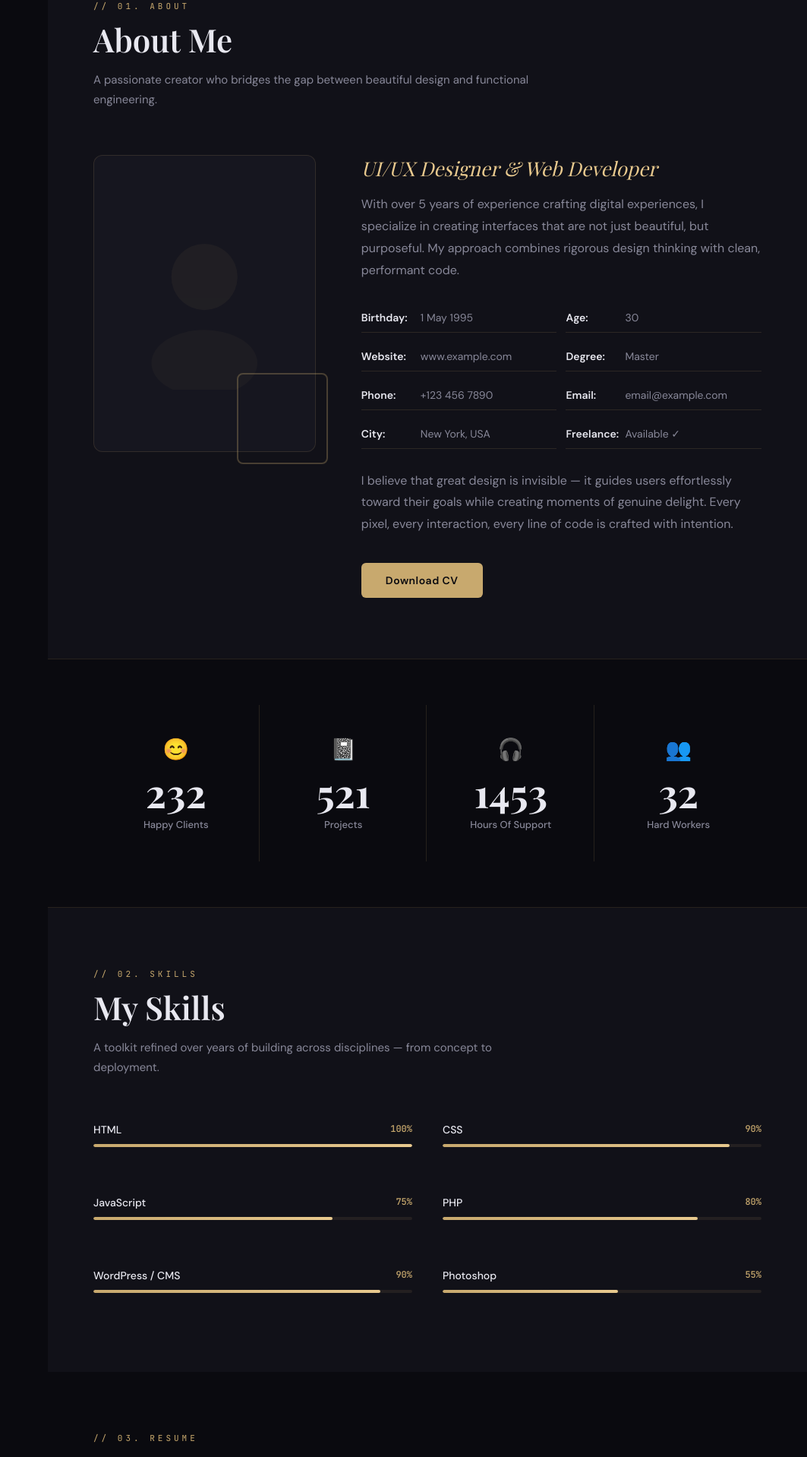
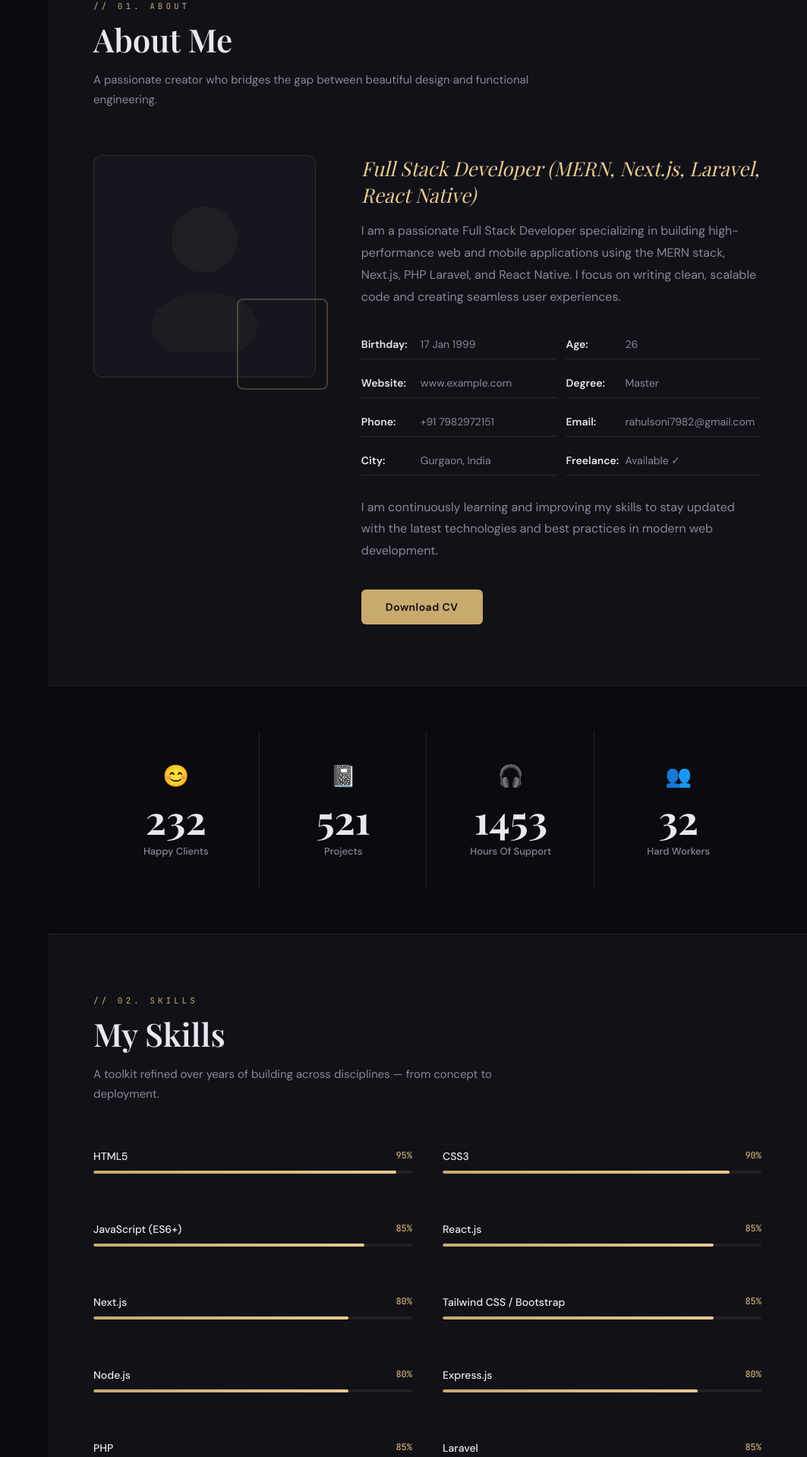
Before and after one commit to Rahul4863/rahulportfolio, a React (Vite) app: page / in a window 1280 px wide. Shown: the part 879-2797 px from the top of the page at 76% size, without its empty margins (217-1280 px from the left). Built offline with nearby package versions, Linux system fonts and the light colour scheme; a web font is replaced by a local one.

Commit message:
some changes inthem

```diff
--- a/src/components/About.jsx
+++ b/src/components/About.jsx
@@ -5,7 +5,8 @@ export default function About() {
         <div className="section-label">// 01. about</div>
         <h2 className="section-title">About Me</h2>
         <p className="section-desc">
-          A passionate creator who bridges the gap between beautiful design and functional engineering.
+          A passionate creator who bridges the gap between beautiful design and
+          functional engineering.
         </p>
       </div>
 
@@ -13,9 +14,20 @@ export default function About() {
         {/* Image */}
         <div className="about-img-wrap">
           <div className="about-img">
-            <svg viewBox="0 0 200 260" fill="none" xmlns="http://www.w3.org/2000/svg">
+            <svg
+              viewBox="0 0 200 260"
+              fill="none"
+              xmlns="http://www.w3.org/2000/svg"
+            >
               <circle cx="100" cy="90" r="50" fill="#c8a96e" opacity="0.3" />
-              <ellipse cx="100" cy="220" rx="80" ry="50" fill="#c8a96e" opacity="0.2" />
+              <ellipse
+                cx="100"
+                cy="220"
+                rx="80"
+                ry="50"
+                fill="#c8a96e"
+                opacity="0.2"
+              />
             </svg>
           </div>
           <div className="about-img-accent" />
@@ -23,33 +35,53 @@ export default function About() {
 
         {/* Content */}
         <div>
-          <div className="about-subtitle">UI/UX Designer & Web Developer</div>
+          <div className="about-subtitle">
+            {" "}
+            Full Stack Developer (MERN, Next.js, Laravel, React Native)
+          </div>
           <p className="about-bio">
-            With over 5 years of experience crafting digital experiences, I specialize in creating
-            interfaces that are not just beautiful, but purposeful. My approach combines rigorous
-            design thinking with clean, performant code.
+            I am a passionate Full Stack Developer specializing in building
+            high-performance web and mobile applications using the MERN stack,
+            Next.js, PHP Laravel, and React Native. I focus on writing clean,
+            scalable code and creating seamless user experiences.
           </p>
 
           <div className="about-details">
-            <div className="detail-item"><strong>Birthday:</strong> 1 May 1995</div>
-            <div className="detail-item"><strong>Age:</strong> 30</div>
-            <div className="detail-item"><strong>Website:</strong> www.example.com</div>
-            <div className="detail-item"><strong>Degree:</strong> Master</div>
-            <div className="detail-item"><strong>Phone:</strong> +123 456 7890</div>
-            <div className="detail-item"><strong>Email:</strong> email@example.com</div>
-            <div className="detail-item"><strong>City:</strong> New York, USA</div>
-            <div className="detail-item"><strong>Freelance:</strong> Available ✓</div>
+            <div className="detail-item">
+              <strong>Birthday:</strong> 17 Jan 1999
+            </div>
+            <div className="detail-item">
+              <strong>Age:</strong> 26
+            </div>
+            <div className="detail-item">
+              <strong>Website:</strong> www.example.com
+            </div>
+            <div className="detail-item">
+              <strong>Degree:</strong> Master
+            </div>
+            <div className="detail-item">
+              <strong>Phone:</strong> +91 7982972151
+            </div>
+            <div className="detail-item">
+              <strong>Email:</strong> rahulsoni7982@gmail.com
+            </div>
+            <div className="detail-item">
+              <strong>City:</strong> Gurgaon, India
+            </div>
+            <div className="detail-item">
+              <strong>Freelance:</strong> Available ✓
+            </div>
           </div>
-
           <p className="about-bio">
-            I believe that great design is invisible — it guides users effortlessly toward their
-            goals while creating moments of genuine delight. Every pixel, every interaction, every
-            line of code is crafted with intention.
+            I am continuously learning and improving my skills to stay updated
+            with the latest technologies and best practices in modern web
+            development.
           </p>
-
-          <button className="btn-primary" style={{ marginTop: 8 }}>
-            Download CV
-          </button>
+          <a href="rahul_soni.pdf" target="_blank">
+            <button className="btn-primary" style={{ marginTop: 8 }}>
+              Download CV
+            </button>
+          </a>
         </div>
       </div>
     </section>
--- a/src/components/Hero.jsx
+++ b/src/components/Hero.jsx
@@ -35,11 +35,13 @@ export default function Hero({ scrollTo }) {
       <div className="hero-content">
         <div className="hero-greeting">// Think. Code. Repeat.</div>
         <h1 className="hero-name">
-          Alex <span>Smith</span>
+          Rahul <span>Soni</span>
         </h1>
         <div className="hero-typed">
           I'm a&nbsp;
-          <TypedText words={["Designer", "Developer", "Freelancer", "Photographer"]} />
+      <TypedText words={[
+  "Full Stack Developer",
+  "MERN & Next.js Developer","PHP Laravel Developer","React Native App Developer"]} />
         </div>
         <div className="hero-cta">
           <button className="btn-primary" onClick={() => scrollTo("portfolio")}>
--- a/src/components/Services.jsx
+++ b/src/components/Services.jsx
@@ -1,3 +1,4 @@
+
 import { useState } from "react";
 import { SERVICES } from "../data/constants";
 import ServicesModal from "./Servicesmodal";
--- a/src/components/Sidebar.jsx
+++ b/src/components/Sidebar.jsx
@@ -1,27 +1,45 @@
-import { NAV_ITEMS } from "../data/constants";
+import { NAV_ITEMS, socials } from "../data/constants";
 
-export default function Sidebar({ activeSection, sidebarOpen, setSidebarOpen, scrollTo }) {
+export default function Sidebar({
+  activeSection,
+  sidebarOpen,
+  setSidebarOpen,
+  scrollTo,
+}) {
   return (
     <>
-      <button className="sidebar-toggle" onClick={() => setSidebarOpen((o) => !o)}>
+      <button
+        className="sidebar-toggle"
+        onClick={() => setSidebarOpen((o) => !o)}
+      >
         {sidebarOpen ? "✕" : "☰"}
       </button>
-
       <aside className={`sidebar${sidebarOpen ? " open" : ""}`}>
         <div className="profile-img">
-          <svg viewBox="0 0 100 100" fill="none" xmlns="http://www.w3.org/2000/svg">
+          <svg
+            viewBox="0 0 100 100"
+            fill="none"
+            xmlns="http://www.w3.org/2000/svg"
+          >
             <circle cx="50" cy="38" r="22" fill="#c8a96e" opacity="0.6" />
-            <ellipse cx="50" cy="90" rx="34" ry="22" fill="#c8a96e" opacity="0.4" />
+            <ellipse
+              cx="50"
+              cy="90"
+              rx="34"
+              ry="22"
+              fill="#c8a96e"
+              opacity="0.4"
+            />
           </svg>
         </div>
 
         <div className="site-name">Rahul Soni</div>
         <div className="site-tagline">Creative Professional</div>
-
+        <div className="site-tagline">Sr Software Engineer</div>
         <div className="social-links">
-          {["𝕏", "f", "in", "📷", "sk"].map((s, i) => (
-            <a key={i} href="#" onClick={(e) => e.preventDefault()}>
-              {s}
+          {socials.map((s, i) => (
+            <a key={i} href={s.link} target="_blank" rel="noopener noreferrer">
+              {s.name}
             </a>
           ))}
         </div>
--- a/src/data/constants.js
+++ b/src/data/constants.js
@@ -7,12 +7,22 @@ export const NAV_ITEMS = [
   { id: "contact", icon: "✉️", label: "Contact" },
 ];
 export const SKILLS = [
-  { name: "HTML", val: 100 },
-  { name: "CSS", val: 90 },
-  { name: "JavaScript", val: 75 },
-  { name: "PHP", val: 80 },
-  { name: "WordPress / CMS", val: 90 },
-  { name: "Photoshop", val: 55 },
+  // 🌐 Frontend
+  { name: "HTML5", val: 95 },
+  { name: "CSS3", val: 90 },
+  { name: "JavaScript (ES6+)", val: 85 },
+  { name: "React.js", val: 85 },
+  { name: "Next.js", val: 80 },
+  { name: "Tailwind CSS / Bootstrap", val: 85 },
+  { name: "Node.js", val: 80 },
+  { name: "Express.js", val: 80 },
+  { name: "PHP", val: 85 },
+  { name: "Laravel", val: 85 },
+  { name: "MongoDB", val: 80 },
+  { name: "MySQL", val: 85 },
+  { name: "React Native", val: 55 },
+  { name: "Git & GitHub", val: 85 },
+  { name: "Linux Basics", val: 70 },
 ];
 export const STATS = [
   { icon: "😊", num: 232, label: "Happy Clients" },
@@ -49,3 +59,10 @@ export const TESTIMONIALS = [
   { initials: "MB", name: "Matt Brandon", role: "Freelancer", text: "Professional, responsive, and deeply skilled. Alex consistently delivers work that feels both timeless and contemporary." },
   { initials: "JL", name: "John Larson", role: "Entrepreneur", text: "I've worked with many designers over the years — Alex stands out for the ability to translate complex ideas into clean, compelling visuals." },
 ];
+export const socials = [
+  { name: "𝕏", link: "https://x.com/yourusername" },
+  { name: "f", link: "https://facebook.com/yourusername" },
+  { name: "in", link: "https://linkedin.com/in/yourusername" },
+  { name: "📷", link: "https://instagram.com/yourusername" },
+  { name: "sk", link: "https://skype.com/yourusername" },
+];
--- a/src/index.css
+++ b/src/index.css
@@ -363,7 +363,7 @@ section {
 
 .about-img {
   width: 100%;
-  aspect-ratio: 3 / 4;
+  aspect-ratio: 4 / 4;
   background: var(--bg3);
   border-radius: 12px;
   overflow: hidden;
```
Also changed, not shown: src/components/Resume.jsx (+73 -18 lines), 2 other files (tests, documents, lock files or other folders).
